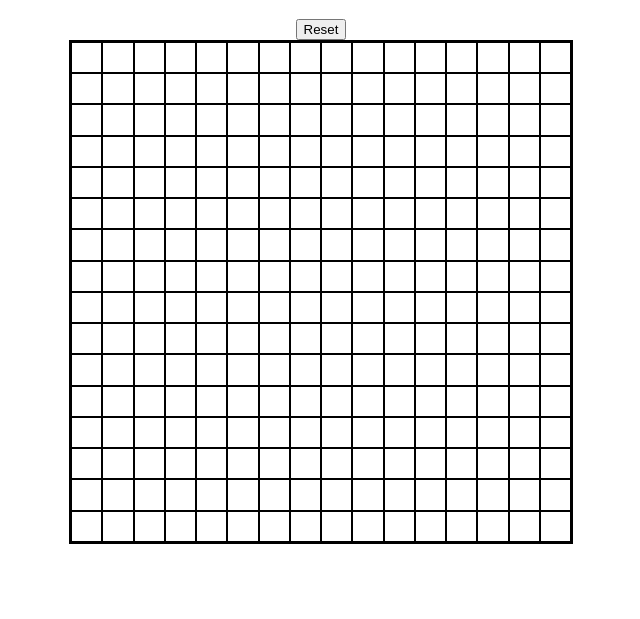
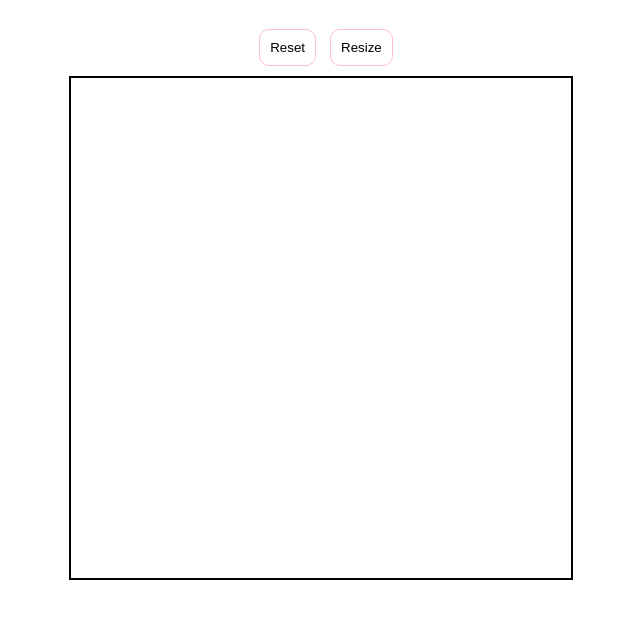
Before and after one commit to Jimobob/etch-a-sketch, a plain HTML site: page index.html in a window 1280 px wide. Both pictures are taken after a click on the button "Reset". Shown: the part 61-680 px from the top of the page, without its empty margins (319-959 px from the left). Drawn offline with Linux system fonts and the light colour scheme.

Commit message:
Added functionality to buttons (reset, resize) and some changes to the look of the webpage.

```diff
--- a/assets/css/home.css
+++ b/assets/css/home.css
@@ -4,6 +4,24 @@
 
 h1{
 	text-align: center;
+}
+
+#reset{
+	margin: 10px;
+}
+
+button{
+	padding: 10px;
+	border-radius: 10px;
+	background-color: white;
+	border: 1px solid pink;
+}
+
+button:hover{
+	-webkit-transition-duration: 0.5s;
+	transition-duration: 0.5s;
+	background-color: pink;
+	color: white;
 }
 
 #buttons{
@@ -20,7 +38,5 @@ h1{
 }
 
 .gridCell{
-	display: inline-block;
 	background-color: white;
-	border: 0.5px solid;
 }
--- a/assets/js/home.js
+++ b/assets/js/home.js
@@ -1,5 +1,6 @@
 let grids = 16;
-let color = 'gray';
+let color = 'pink';
+let opacity = 0;
 const container = document.querySelector('#container');
 
 function createGrid(){
@@ -17,4 +18,17 @@ function createGrid(){
 	}
 }
 
+function reset(){
+	while(container.firstChild){
+		container.removeChild(container.firstChild);
+	}
+	createGrid();
+}
+
+function resize(){
+	grids = prompt("Enter a number for the squares per side.");
+	document.body.style.setProperty('--columnNumber', grids);
+	reset();
+}
+
 createGrid();
--- a/index.html
+++ b/index.html
@@ -10,7 +10,8 @@
 		<h1>Etch-A-Sketch</h1>
 
 		<div id="buttons">
-			<button id="reset" onClick=reset()>Reset</button>
+			<button id="reset" onClick="reset()">Reset</button>
+			<button id="resize" onClick="resize()">Resize</button>
 		</div>
 
 		<div id="container"></div>
```
